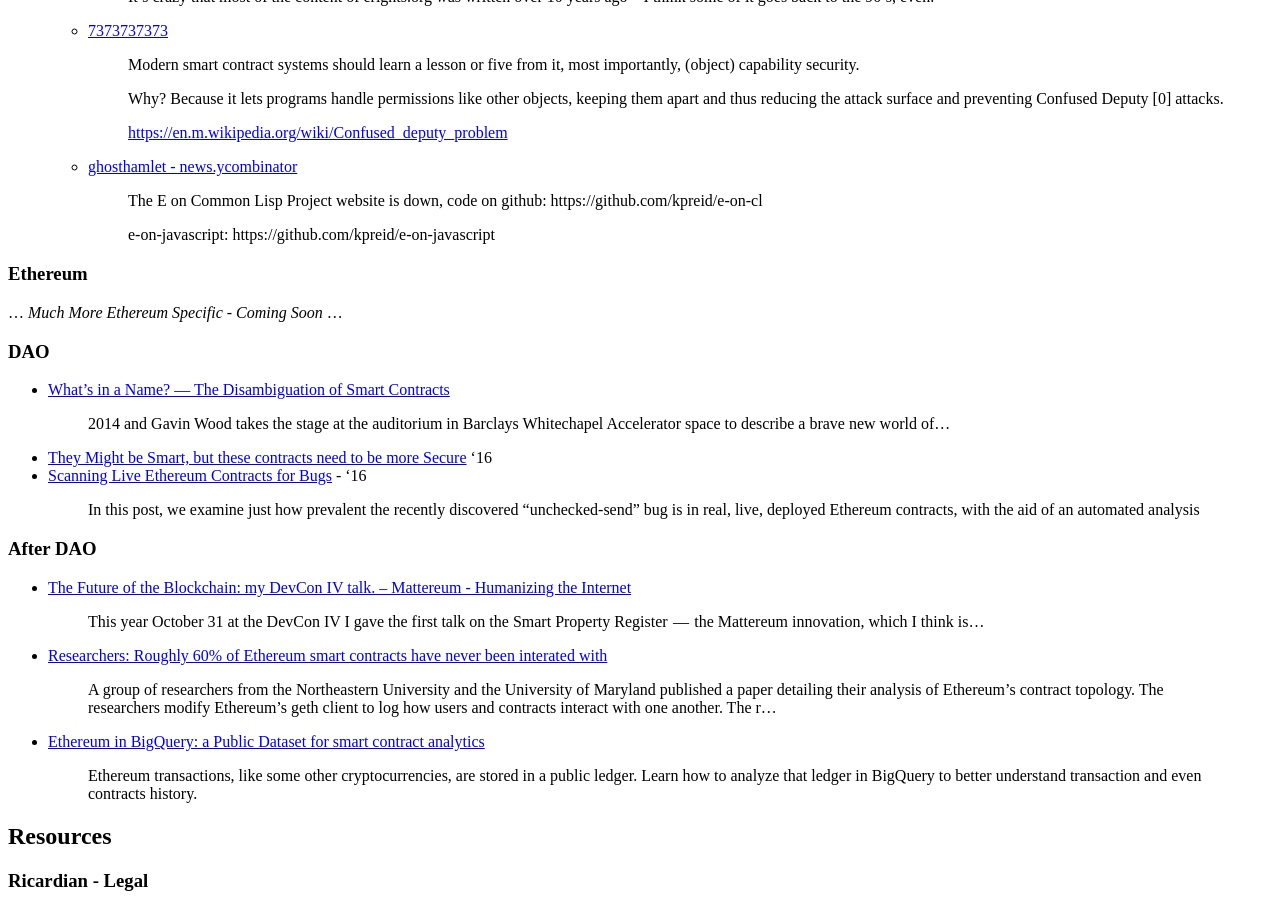
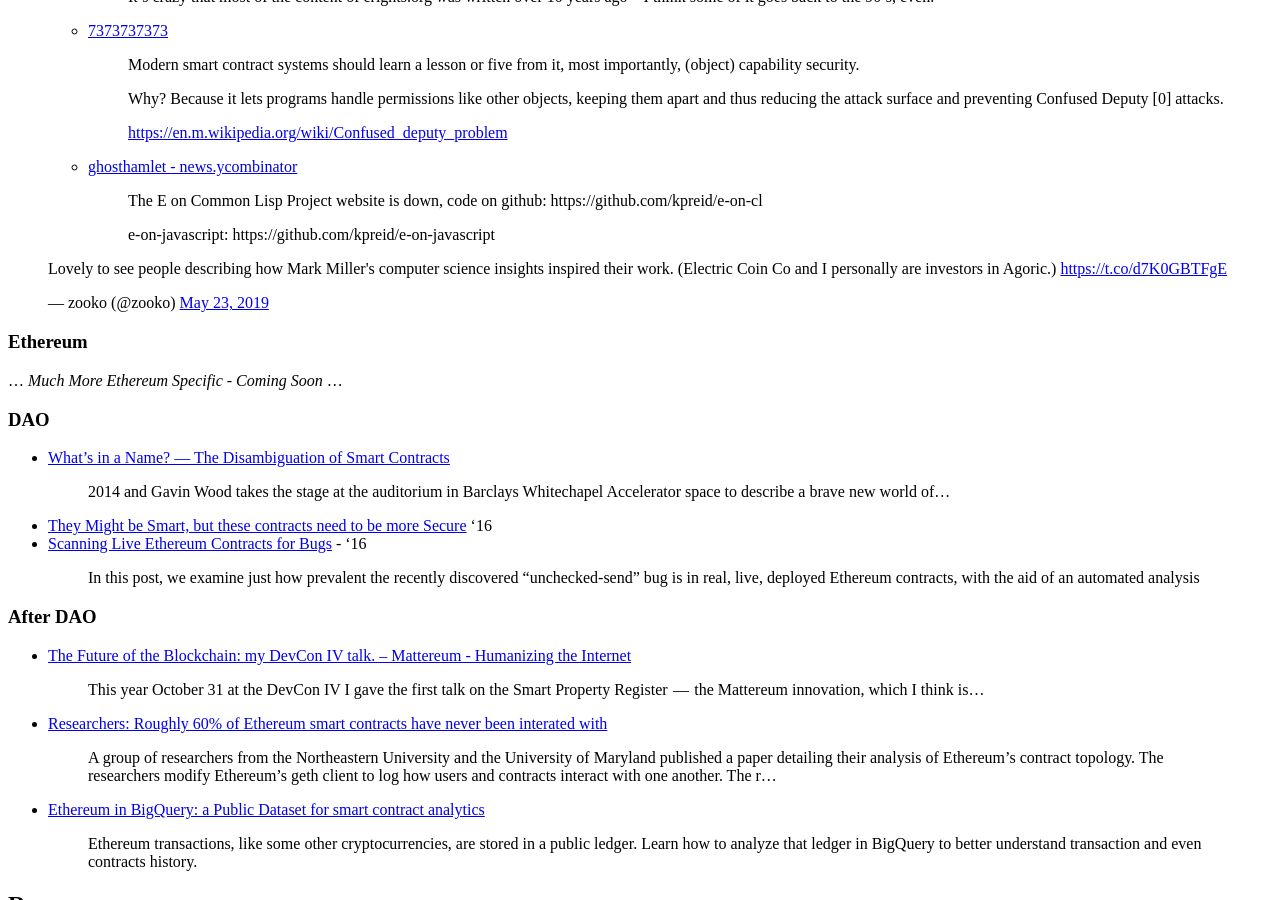
Before and after one commit to bitcoinfo/bitcoin-history, a Jekyll site: the page built from _pages/smart-contracts.md, in a window 1280 px wide and 900 px high, scrolled down 5131 px. Built offline with Jekyll 4.4.1, drawn with Linux system fonts in a browser that asks for light colours; cached includes are drawn as plain includes; comment, search, counter and statistics services are not loaded.

Commit message:
add tweet

```diff
--- a/_pages/smart-contracts.md
+++ b/_pages/smart-contracts.md
@@ -139,7 +139,7 @@
     > e-on-javascript: https://github.com/kpreid/e-on-javascript
 
 
-
+<blockquote class="twitter-tweet" data-dnt="true" data-theme="dark"><p lang="en" dir="ltr">Lovely to see people describing how Mark Miller&#39;s computer science insights inspired their work. (Electric Coin Co and I personally are investors in Agoric.) <a href="https://t.co/d7K0GBTFgE">https://t.co/d7K0GBTFgE</a></p>&mdash; zooko (@zooko) <a href="https://twitter.com/zooko/status/1131421742767849472?ref_src=twsrc%5Etfw">May 23, 2019</a></blockquote> <script async src="https://platform.twitter.com/widgets.js" charset="utf-8"></script>
 
 
 
```
